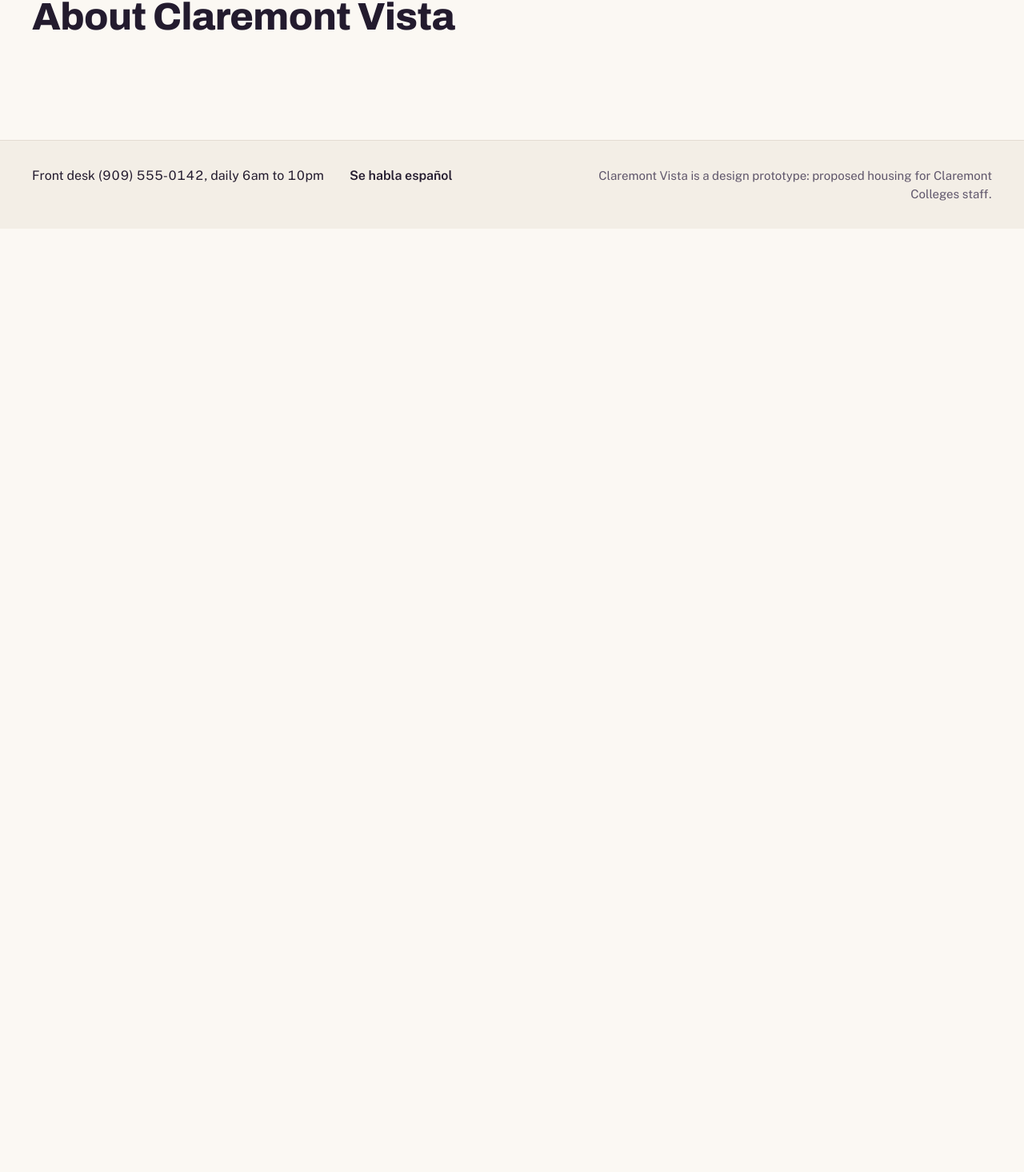
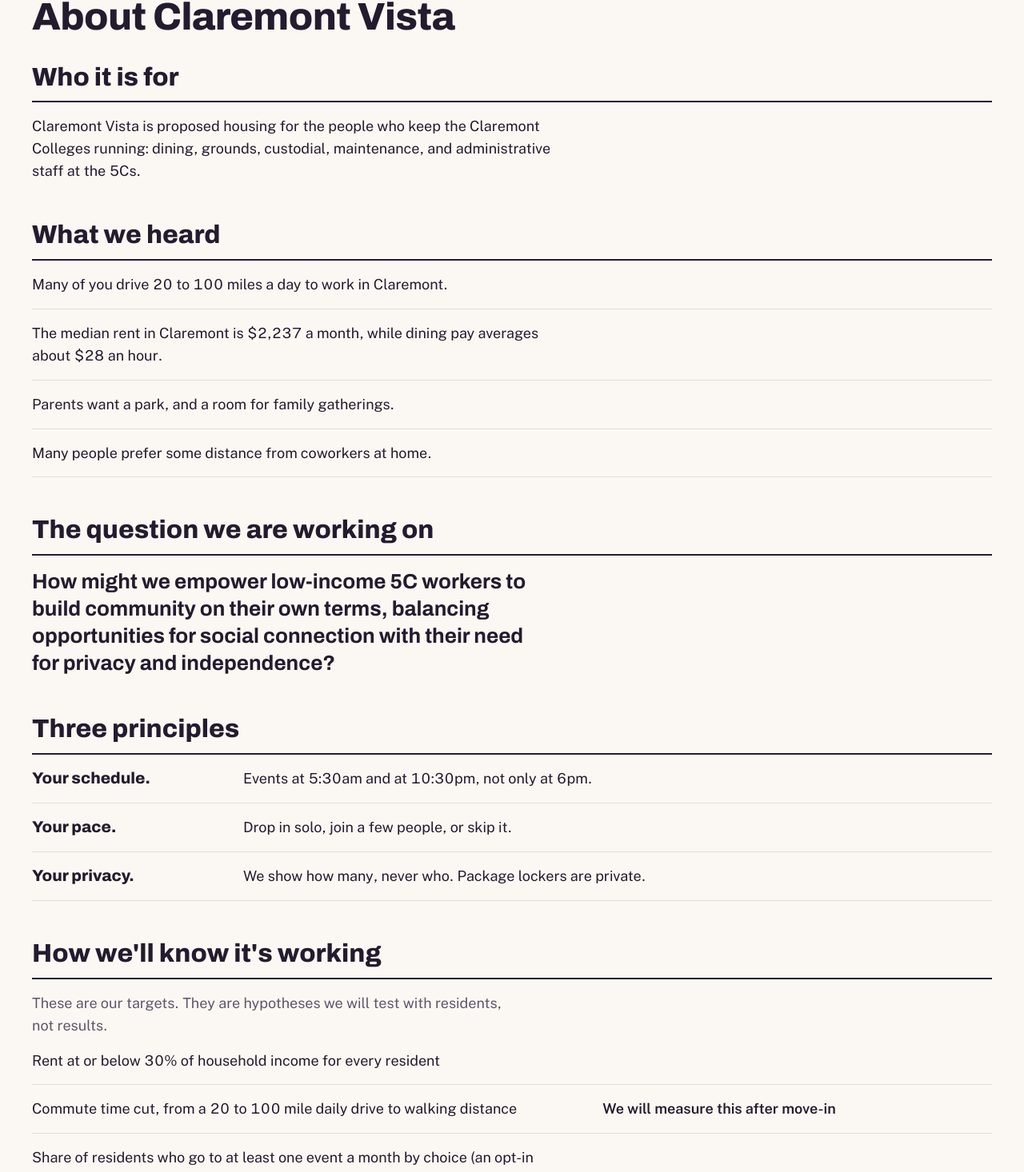
Before and after one commit to EmanuelPomona/Claremont-Vista, a React (Vite) app in the folder frontend/: page /about in a window 1280 px wide. Shown: the part 230-1696 px from the top of the page at 80% size. Before the commit the page ends 800 px from the top, so only its background shows below. Built offline with nearby package versions, Linux system fonts and the light colour scheme; no server answers.

Commit message:
feat: add about page with the research story and live success metrics

```diff
--- a/frontend/src/pages/About.tsx
+++ b/frontend/src/pages/About.tsx
@@ -1,13 +1,98 @@
-import { useLang } from '../i18n'
+import { getMetrics } from '../api/client'
+import type { Metrics } from '../api/types'
+import { useApi } from '../hooks/useApi'
 import { usePageTitle } from '../hooks/usePageTitle'
+import { useLang, type StringKey } from '../i18n'
 
-// Filled in by TASK-005.
+const HEARD: StringKey[] = ['about.heard.1', 'about.heard.2', 'about.heard.3', 'about.heard.4']
+const PRINCIPLES: { lead: StringKey; body: StringKey }[] = [
+  { lead: 'about.p.1', body: 'about.p.1.body' },
+  { lead: 'about.p.2', body: 'about.p.2.body' },
+  { lead: 'about.p.3', body: 'about.p.3.body' },
+]
+
 export default function About() {
   const { t } = useLang()
   usePageTitle('title.about')
+  // live demo numbers; if the request fails the targets still show, just without numbers
+  const { data: metrics } = useApi<Metrics>(() => getMetrics(), [])
+
+  // each target, with the live figure that speaks to it (when there is one)
+  const targets: { text: StringKey; value: string | null }[] = [
+    { text: 'about.m.t1', value: metrics ? t('about.m.apps', { n: metrics.applications }) : null },
+    { text: 'about.m.t2', value: t('about.m.after') },
+    { text: 'about.m.t3', value: metrics ? t('about.m.rsvps', { n: metrics.rsvps }) : null },
+    {
+      text: 'about.m.t4',
+      value: metrics
+        ? metrics.feedback_count > 0 && metrics.average_rating !== null
+          ? t('about.m.feedback', { n: metrics.feedback_count, avg: metrics.average_rating.toFixed(1) })
+          : t('about.m.feedback.none')
+        : null,
+    },
+  ]
+
   return (
-    <div className="container page">
-      <h1>{t('about.h1')}</h1>
+    <div className="container page about">
+      <header className="page__head">
+        <h1>{t('about.h1')}</h1>
+      </header>
+
+      <section className="about__section" aria-labelledby="who-h">
+        <div className="section-head">
+          <h2 id="who-h">{t('about.who.h2')}</h2>
+        </div>
+        <p className="about__body">{t('about.who.body')}</p>
+      </section>
+
+      <section className="about__section" aria-labelledby="heard-h">
+        <div className="section-head">
+          <h2 id="heard-h">{t('about.heard.h2')}</h2>
+        </div>
+        <ul>
+          {HEARD.map((k) => (
+            <li key={k} className="plain-row">
+              <p>{t(k)}</p>
+            </li>
+          ))}
+        </ul>
+      </section>
+
+      <section className="about__section" aria-labelledby="problem-h">
+        <div className="section-head">
+          <h2 id="problem-h">{t('about.problem.h2')}</h2>
+        </div>
+        <p className="about__question">{t('about.problem.body')}</p>
+      </section>
+
+      <section className="about__section" aria-labelledby="principles-h">
+        <div className="section-head">
+          <h2 id="principles-h">{t('about.principles.h2')}</h2>
+        </div>
+        <ul>
+          {PRINCIPLES.map((p) => (
+            <li key={p.lead} className="strip__item">
+              <span className="strip__lead">{t(p.lead)}</span>
+              <p>{t(p.body)}</p>
+            </li>
+          ))}
+        </ul>
+      </section>
+
+      <section className="about__section" aria-labelledby="working-h">
+        <div className="section-head">
+          <h2 id="working-h">{t('about.m.h2')}</h2>
+        </div>
+        <p className="about__lede">{t('about.m.lede')}</p>
+        <ul>
+          {targets.map((m) => (
+            <li key={m.text} className="target">
+              <p className="target__text">{t(m.text)}</p>
+              {m.value && <p className="target__value">{m.value}</p>}
+            </li>
+          ))}
+        </ul>
+      </section>
     </div>
   )
 }
```
